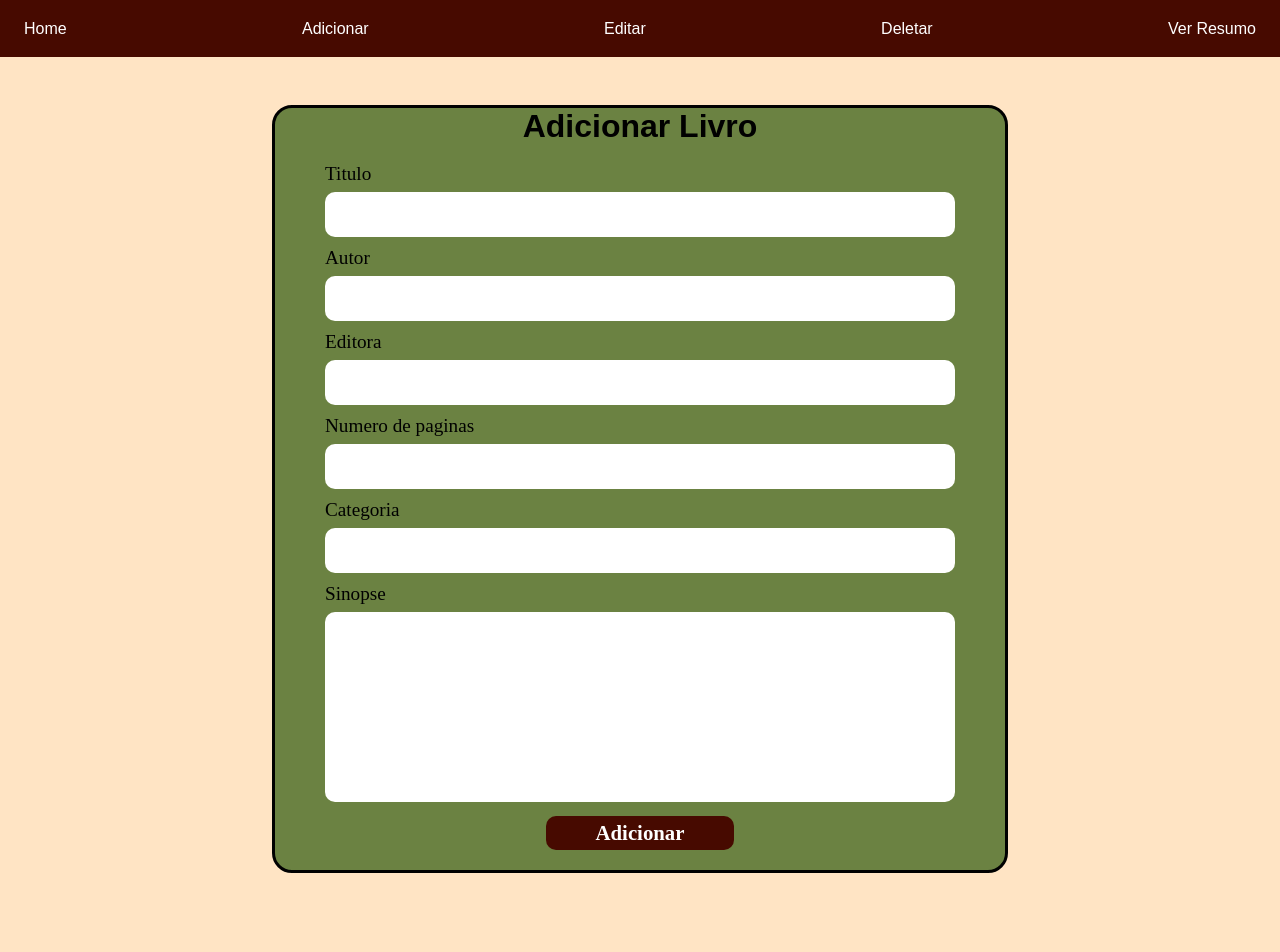
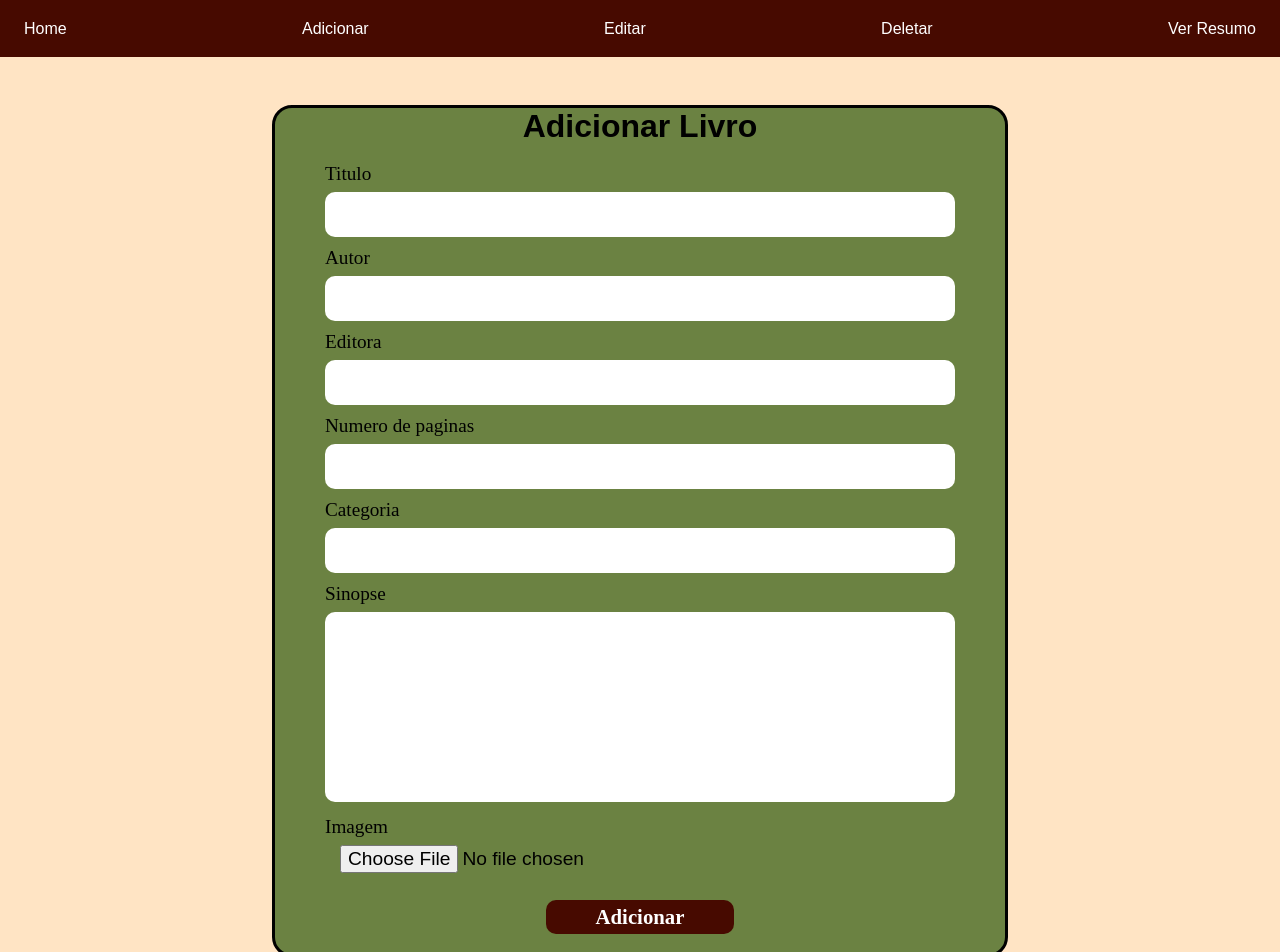
Before and after one commit to mathelenoo/React_ExercicioGrupoFinal, a React (Vite) app in the folder react-trabalho-final/: page /livros in a window 1280 px wide. Shown: the top 952 px of the page. Before the commit the page ends 873 px from the top, so only its background shows below. Built offline with nearby package versions, Linux system fonts and the light colour scheme.

Commit message:
feat: Butão de upload de imagem

```diff
--- a/react-trabalho-final/src/pages/Adicionar/index.jsx
+++ b/react-trabalho-final/src/pages/Adicionar/index.jsx
@@ -5,6 +5,7 @@ import axios from "axios";
 import { useNavigate } from "react-router-dom";
 import Header from "../../components/Header";
 import "./style.css";
+import { useState } from "react";
 
 const validationPost = yup.object().shape({
   titulo: yup
@@ -34,10 +35,35 @@ const validationPost = yup.object().shape({
     .string()
     .required("Informe a editora")
     .max(30, "Maximo de 30 caracteres"),
+  // imagem: yup
+  //   .mixed()
+  //   .required("Uma imagem é necessaria")
+  //   .test(
+  //     "fileType",
+  //     "Tipo de arquivo não suportado",
+  //     (value) =>
+  //       !value ||
+  //       (value && ["image/jpeg", "image/png", "image/gif"].includes(value.type))
+  //   ),
 });
 
 function Adicionar() {
+  const [preview, setPreview] = useState(null);
+  const [image, setImage] = useState(null);
+
   let navigate = useNavigate();
+
+  const handleImageChange = (e) => {
+    const file = e.currentTarget.files[0];
+    if (file) {
+      const reader = new FileReader();
+      reader.onloadend = () => {
+        setPreview(reader.result);
+      };
+      reader.readAsDataURL(file);
+    }
+    setImage(file);
+  };
 
   const {
     register,
@@ -45,13 +71,30 @@ function Adicionar() {
     formState: { errors },
   } = useForm({ resolver: yupResolver(validationPost) });
 
-  const addPost = (data) =>
+  const addPost = async (data) => {
+    const file = new Blob([image], {
+      type: image.type,
+    });
+
+    const formData = new FormData();
+    formData.append("file", file);
+    formData.append(
+      "livro",
+      new Blob([JSON.stringify(data)], { type: "application/json" })
+    );
+
+    console.log(data);
     axios
-      .post(`http://localhost:8080/livros`, data)
+      .post(`http://localhost:8080/livros`, formData, {
+        headers: {
+          "Content-Type": "multipart/form-data",
+        },
+      })
       .then(() => {
         navigate("/");
       })
       .catch(() => console.log("Falha na requisição"));
+  };
 
   return (
     <div>
@@ -96,6 +139,24 @@ function Adicionar() {
               />
               <p className="Error-message">{errors.sinopse?.message}</p>
 
+              <div>
+                <label>Imagem</label>
+                <input
+                  type="file"
+                  accept="image/*"
+                  onChange={(e) => handleImageChange(e)}
+                  onClick={(e) => {
+                    e.target.value = null;
+                  }}
+                />
+                <p className="Error-message">{errors.imagem?.message}</p>
+              </div>
+              {/* {preview && (
+              <div>
+                <h3>Imagem Livro:</h3>
+                <img src={preview} alt="Imagem preview" style={{ width: '300px', height: 'auto' }} />
+              </div>
+            )} */}
               <div className="card-add">
                 <button>Adicionar</button>
               </div>
```
